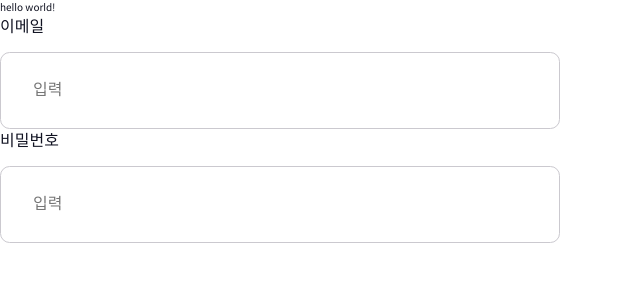
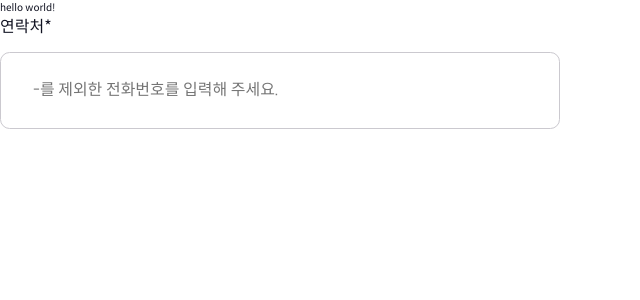
Before and after one commit to codeit-team9/give-more, a Next.js app: page / in a window 1280 px wide. Shown: the top 300 px of the page, without its empty margins (0-640 px from the left). Built offline with nearby package versions, Linux system fonts and the light colour scheme.

Commit message:
feat: 연락처 Input Component 제작

```diff
--- a/src/components/@common/Input/Input.tsx
+++ b/src/components/@common/Input/Input.tsx
@@ -4,12 +4,13 @@ import styles from './Input.module.css';
 interface Props {
   placeholder?: string;
   name: string;
-  isError: boolean;
+  isError?: boolean;
   type?: string;
+  maxLength?: number;
   onChangeInput?: (e: React.ChangeEvent<HTMLInputElement>) => void;
 }
 
-function Input({ placeholder = '입력', name, isError, type, onChangeInput }: Props) {
+function Input({ placeholder = '입력', name, isError, type, maxLength, onChangeInput }: Props) {
   return (
     <div className={styles.wrapper}>
       <p>{name}</p>
@@ -17,6 +18,7 @@ function Input({ placeholder = '입력', name, isError, type, onChangeInput }: P
         className={classNames(styles.input, isError ? styles.error : '')}
         placeholder={placeholder}
         type={type}
+        maxLength={maxLength}
         onChange={onChangeInput}
       />
     </div>
--- /dev/null
+++ b/src/components/@common/Input/PhoneInput.tsx
@@ -0,0 +1,22 @@
+import Input from './Input';
+
+function PhoneInput() {
+  const onChangeInput = (e: React.ChangeEvent<HTMLInputElement>) => {
+    e.target.value = e.target.value
+      .replace(/[^0-9]/g, '')
+      .replace(/(^02.{0}|^01.{1}|[0-9]{3,4})([0-9]{3,4})([0-9]{4})/g, '$1-$2-$3');
+  };
+
+  return (
+    <div>
+      <Input
+        placeholder="-를 제외한 전화번호를 입력해 주세요."
+        name="연락처*"
+        maxLength={13}
+        onChangeInput={onChangeInput}
+      />
+    </div>
+  );
+}
+
+export default PhoneInput;
--- a/src/pages/index.tsx
+++ b/src/pages/index.tsx
@@ -1,12 +1,10 @@
-import EmailInput from '@/components/@common/Input/EmailInput';
-import PwInput from '@/components/@common/Input/PwInput';
+import PhoneInput from '@/components/@common/Input/PhoneInput';
 
 function Home() {
   return (
     <>
       hello world!
-      <EmailInput />
-      <PwInput />
+      <PhoneInput />
     </>
   );
 }
```
